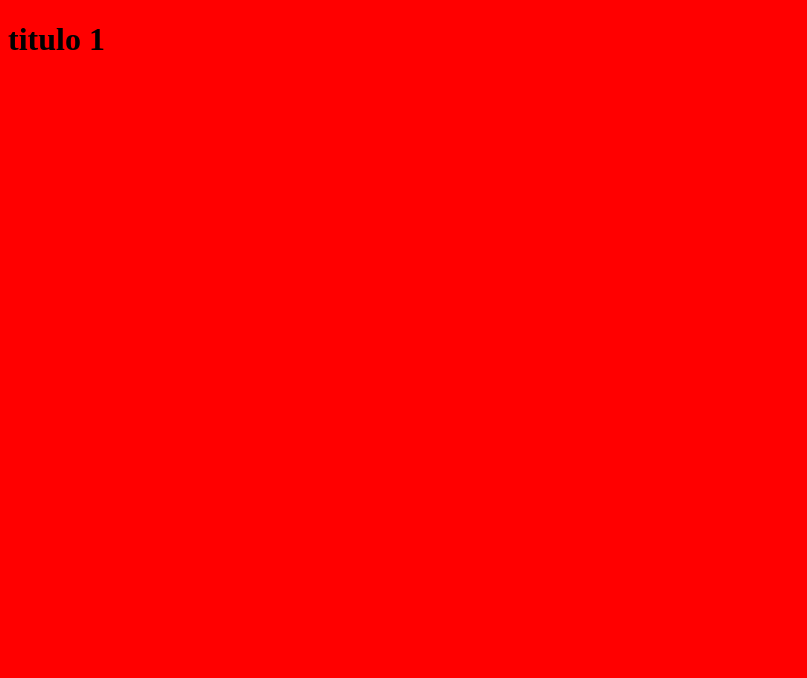
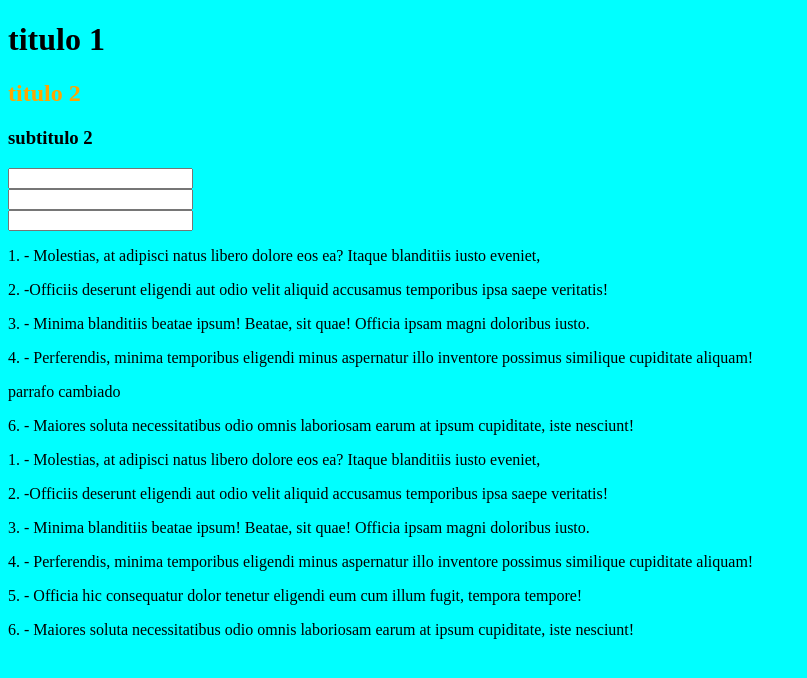
Before and after one commit to csp20/cliente-interfaces, a plain HTML site: page cliente/07-DOM/selectores.html in a window 1280 px wide. Shown: the whole page, without its empty margins (0-807 px from the left). Drawn offline with Linux system fonts and the light colour scheme.

Commit message:
ataque al dom dia 2 23 oct

```diff
--- a/cliente/07-DOM/dom.js
+++ b/cliente/07-DOM/dom.js
@@ -1,10 +1,86 @@
 function inicioDOM(){
     console.log("dom cargau");
 
-    document.body.style.background = 'red';
+    document.body.style.background = 'cyan';
     // document.getElementById
     let titulo = document.getElementById("title");
     console.log(titulo);
     console.log(titulo.innerHTML);
+    console.log(titulo.textContent);
     console.log(titulo.textContent.length);
+
+    //getElementsByName
+    let up_name = document.getElementsByName("up");
+    console.log(up_name[0]);
+    console.log(up_name[1]);
+    console.log(up_name[0].tagName);
+    console.log(up_name[1].tagName);
+
+    //getElementsBytagName
+    let parrafos = document.getElementsByTagName("p");
+    console.log(parrafos);
+
+
+    //document.getElemtsByClassName()
+     parrafos = document.getElementsByClassName("parrafos1");
+    console.log(parrafos);
+
+    console.log(`numeros de parrafos que tengo: ${parrafos.length}`);
+    for (let i = 0; i < parrafos.length; i++) {
+
+
+        if(i == 2){
+            parrafos[i].innerHTML = "parrafo cambiado";
+        }
+        console.log(`parrafo${i+1}: ${parrafos[i]}`);
+    }
+    //querySelector()
+     let parrafo1 = document.querySelector('p.parrafos1');
+    console.log(parrafo1);
+
+    parrafo1 = document.querySelector('section.parrafos1');
+
+    parrafo1 = document.querySelector('.projects p');
+    console.log(parrafo1);
+
+    //querySelectorAll()
+    let elementos = document.querySelectorAll('p.parrafos1');
+    console.log(`numeros de parrafos que tengo: ${elementos.length}`);
+    for (let i = 0; i < parrafos.length; i++) {
+        console.log(`parrafo${i+1}: ${elementos[i]}`);
+    }
+
+
+    // Selecciono el DOM parcialmente.
+    let sectionProjects = document.getElementById('proyectos');
+    console.log(sectionProjects);
+    elementos = sectionProjects.querySelectorAll('p.parrafos1');
+    console.log(`Número de elementos que tengo: ${elementos.length}`);
+    for (let i=0; i<elementos.length; i++){
+        console.log(`Elemento ${i+1}: ${elementos[i].innerHTML}`);
+    }
 }
+let estado = true;
+function cambiocolor(cabecera){
+    if(estado){
+         cabecera.style.color='red';
+         estado = false;
+    }else{
+        cabecera.style.color='black';
+        estado = true;
+    }
+   //cabecera.style.color = cabecera.style.color === 'red' ? 'black' : 'red';
+}
+
+//mod titulo 2
+function cambiosubtitlo(){
+    let elemento = document.getElementById('subtitle');
+elemento.style.color =  elemento.style.color === 'orange' ? 'pink' : 'orange';
+
+}
+
+
+//opcion 1 llamada a eventos desde js
+// elemento.onclick = cambiosubtitlo(elemento);
+let titleh3 =document.getElementById('h3subtitle');
+titleh3.addEventListener('click', cambiosubtitlo());
--- a/cliente/07-DOM/selectores.html
+++ b/cliente/07-DOM/selectores.html
@@ -6,7 +6,32 @@
     <title>selecores</title>
 </head>
 <body onload="inicioDOM()">
-    <h1 id="title">titulo 1</h1>
+    <h1 id="title" onclick="cambiocolor(this)">titulo 1</h1>
+    <h2 id="subtitle">titulo 2</h2>
+    <h3 id="h3subtitle">subtitulo 2</h3>
+
+    <form name="up"><input type="text" /></form>
+    <div name="up"><input type="text" /></div>
+    <div name="down"><input type="text" /></div>
+
+
+
+   <section id="proyectos" class="projects">
+    <p id="parrafo1"class="parrafos1">1. - Molestias, at adipisci natus libero dolore eos ea? Itaque blanditiis iusto eveniet,</p>
+    <p class="parrafos2">2. -Officiis deserunt eligendi aut odio velit aliquid accusamus temporibus ipsa saepe veritatis!</p>
+    <p class="parrafos1">3. - Minima blanditiis beatae ipsum! Beatae, sit quae! Officia ipsam magni doloribus iusto.</p>
+    <p class="parrafos2">4. - Perferendis, minima temporibus eligendi minus aspernatur illo inventore possimus similique cupiditate aliquam!</p>
+    <p class="parrafos1">5. - Officia hic consequatur dolor tenetur eligendi eum cum illum fugit, tempora tempore!</p>
+    <p class="parrafos2">6. - Maiores soluta necessitatibus odio omnis laboriosam earum at ipsum cupiditate, iste nesciunt!</p>
+     </section>
+     <section id="resenias"  class="reviews">
+        <p id="parrafo7"class="parrafos1">1. - Molestias, at adipisci natus libero dolore eos ea? Itaque blanditiis iusto eveniet,</p>
+        <p class="parrafos2">2. -Officiis deserunt eligendi aut odio velit aliquid accusamus temporibus ipsa saepe veritatis!</p>
+        <p class="parrafos1">3. - Minima blanditiis beatae ipsum! Beatae, sit quae! Officia ipsam magni doloribus iusto.</p>
+        <p class="parrafos2">4. - Perferendis, minima temporibus eligendi minus aspernatur illo inventore possimus similique cupiditate aliquam!</p>
+        <p class="parrafos1">5. - Officia hic consequatur dolor tenetur eligendi eum cum illum fugit, tempora tempore!</p>
+        <p class="parrafos2">6. - Maiores soluta necessitatibus odio omnis laboriosam earum at ipsum cupiditate, iste nesciunt!</p>
+         </section>
     <script src="dom.js"></script>
 </body>
 </html>
```
